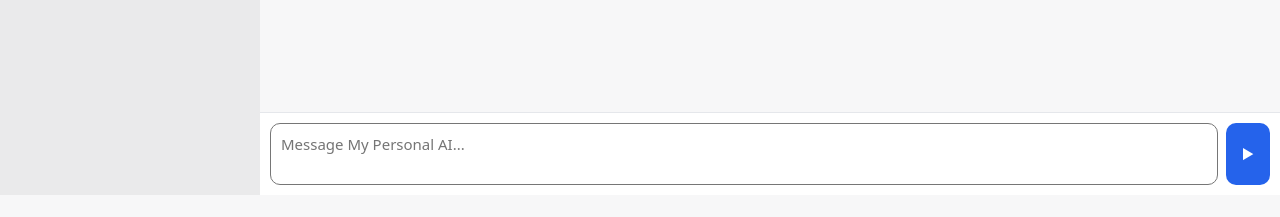
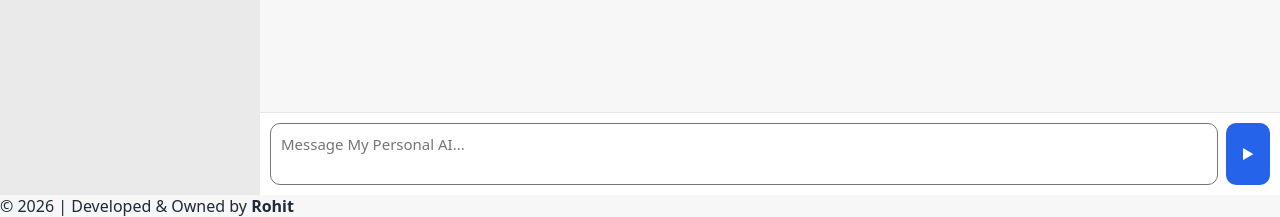
Before and after one commit to vs3241249-dotcom/my-personal-ai, a Flask app: page / in a window 1280 px wide. Shown: the part 605-822 px from the top of the page. Before the commit the page ends 800 px from the top, so only its background shows below. Run offline with Flask 3, Linux system fonts and the light colour scheme.

Commit message:
Update inbox.html

```diff
--- a/templates/inbox.html
+++ b/templates/inbox.html
@@ -3,8 +3,24 @@
 <head>
   <meta charset="UTF-8" />
   <meta name="viewport" content="width=device-width, initial-scale=1.0">
+
+  <!-- OWNERSHIP META (PROOF) -->
+  <meta name="author" content="Rohit">
+  <meta name="developer" content="Rohit - My Personal AI Platform">
+
   <title>My Personal AI</title>
   <link rel="stylesheet" href="/static/style.css" />
+
+  <!-- (OPTIONAL) Google Analytics – future use -->
+  <!--
+  <script async src="https://www.googletagmanager.com/gtag/js?id=G-XXXXXXX"></script>
+  <script>
+    window.dataLayer = window.dataLayer || [];
+    function gtag(){dataLayer.push(arguments);}
+    gtag('js', new Date());
+    gtag('config', 'G-XXXXXXX');
+  </script>
+  -->
 </head>
 
 <body class="light">
@@ -33,7 +49,7 @@
     <!-- CHAT BOX -->
     <div id="chat" class="chat"></div>
 
-    <!-- INPUT BOX (ChatGPT Style Fixed) -->
+    <!-- INPUT BOX -->
     <div class="input-bar">
       <textarea id="input" placeholder="Message My Personal AI..."></textarea>
       <button id="send">▶</button>
@@ -46,7 +62,12 @@
 
 </div>
 
-<!-- JS FILE -->
+<!-- FOOTER (OWNERSHIP VISIBLE PROOF) -->
+<footer class="site-footer">
+  © 2026 | Developed & Owned by <strong>Rohit</strong>
+</footer>
+
+<!-- JS -->
 <script>
   function toggleSidebar() {
     const sidebar = document.getElementById("sidebar");
```
